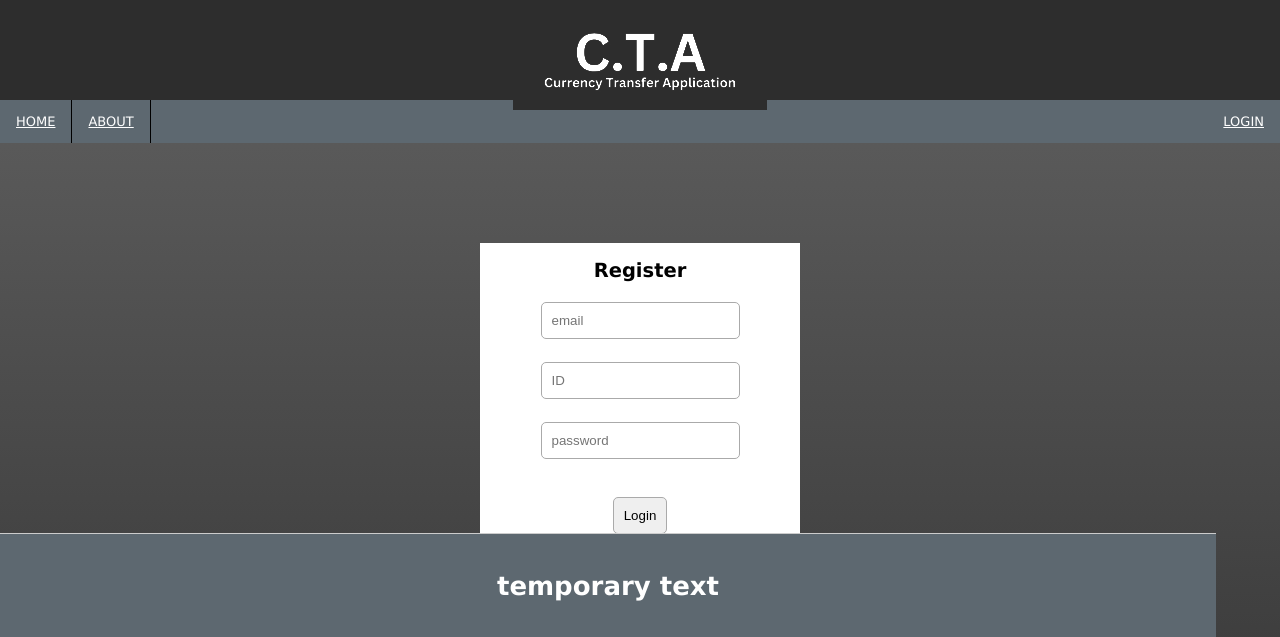
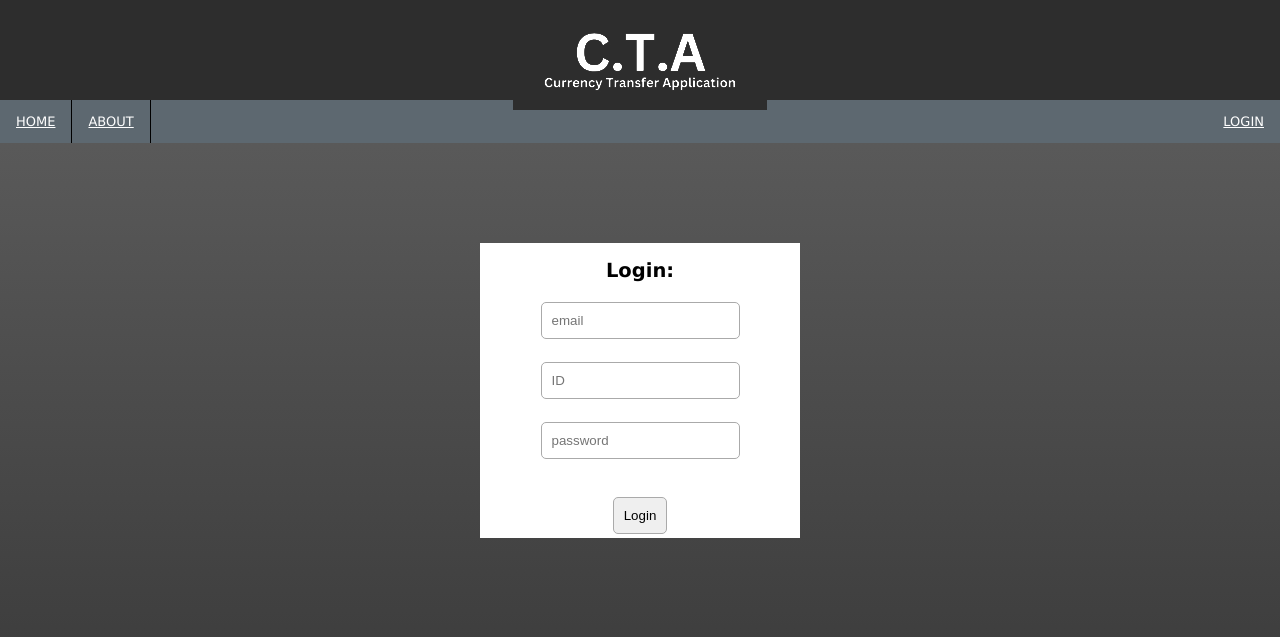
Before and after one commit to MrDudZs/SEM2-CTA, a PHP site: page /stafflogin.php in a window 1280 px wide. Shown: the top 637 px of the page. Run offline with PHP 8.4, Linux system fonts and the light colour scheme.

Commit message:
Update stafflogin.php

```diff
--- a/stafflogin.php
+++ b/stafflogin.php
@@ -4,7 +4,7 @@
 <head>
     <meta charset="UTF-8">
     <meta name="viewport" content="width=device-width, initial-scale=1.0">
-    <title>REGISTER</title>
+    <title>LOGIN</title>
     <link rel="stylesheet" href="css/mobile.css" />
     <link rel="stylesheet" href="css/desktop.css" media="only screen and (min-width : 601px)" />
 </head>
@@ -27,7 +27,7 @@
 
         <div class="loginContainer">
             <div class="loginContent">
-                <h2>Register</h2>
+                <h2>Login:</h2>
                 <div class="loginForm">
                     <form action="staffloginprocess.php" method="post">
                         <input class="input" type="email" name="email" placeholder="email" required>
@@ -44,7 +44,7 @@
 
         <div class="footer-container-mn">
             <?php
-                include 'php/includes/footer.php';
+               // include 'php/includes/footer.php';
             ?>
         </div>
     </div>
```
